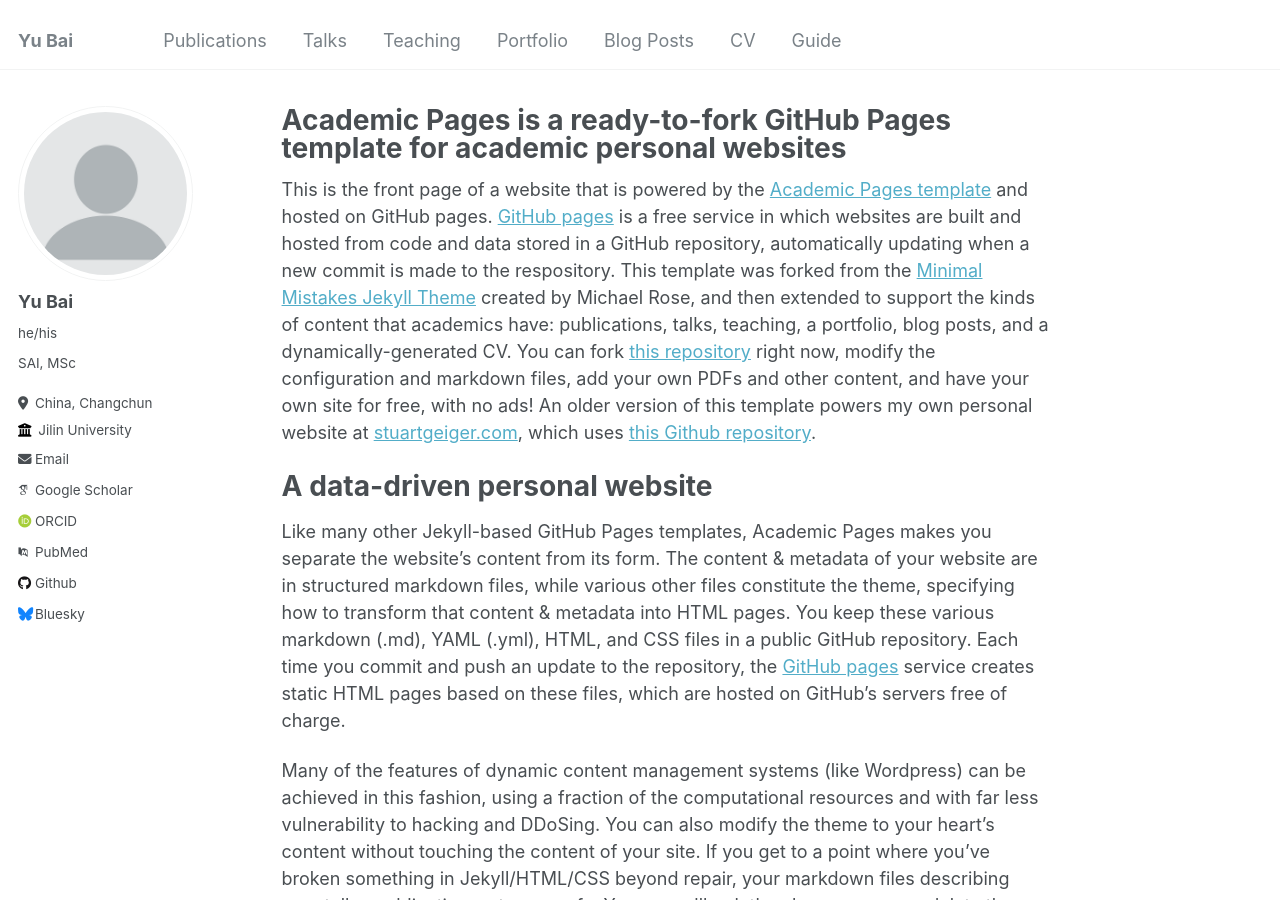
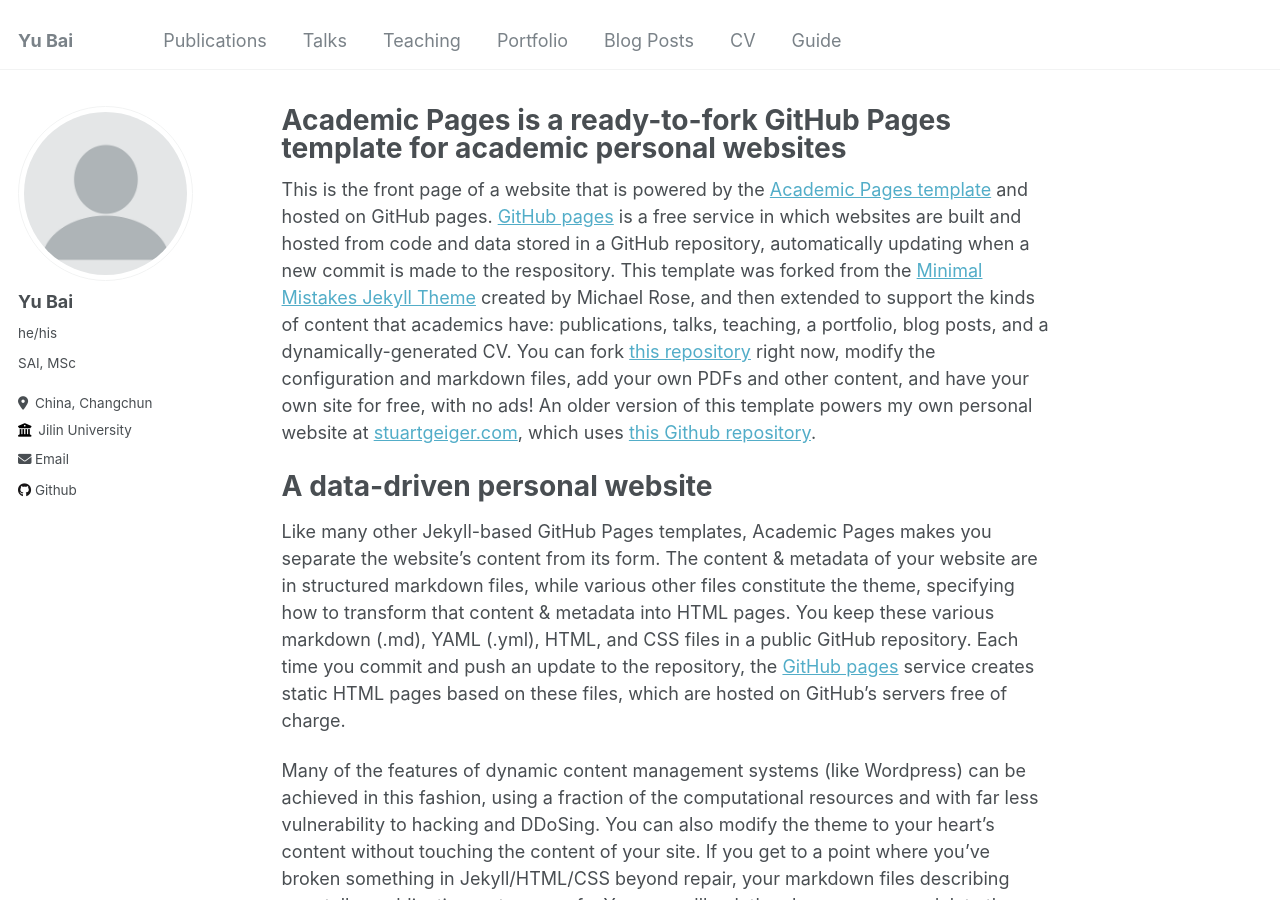
Before and after one commit to workelaina/workelaina.github.io, a Jekyll site: the page built from _pages/about.md, in a window 1280 px wide and 900 px high. Built offline with Jekyll 4.4.1, drawn with Linux system fonts in a browser that asks for light colours; some web fonts are replaced; part of the change alters nothing that is shown.

Commit message:
:wrench: update `_config.yml`

```diff
--- a/_config.yml
+++ b/_config.yml
@@ -32,23 +32,23 @@ author:
 
   # Academic websites
   arxiv            : # URL - Update with the correct link to your profile
-  googlescholar    : "https://scholar.google.com/citations?user=PS_CX0AAAAAJ"
+  googlescholar    : # URL
   impactstory      : # URL
-  orcid            : "http://orcid.org/yourorcidurl"
+  orcid            : # URL
   semantic         : # URL
-  pubmed           : "https://www.ncbi.nlm.nih.gov/pubmed/?term=john+snow"
+  pubmed           : # URL
   researchgate     : # URL
 
   # Repositories and software development
   bitbucket        : # Username - Update with your username on the site
   codepen          : # Username
   dribbble         : # Username
-  github           : "academicpages"
+  github           : "userElaina"
   kaggle           : # Username
   stackoverflow    : # User number or user number and name (i.e., use "1" or "1/jeff-atwood")
 
   # Social media
-  bluesky          : "bsky.app" # Replace this with you Bluesky username
+  bluesky          : # "bsky.app" # Replace this with you Bluesky username
   facebook         : # Username
   flickr           : # Username
   foursquare       : # Username
```
